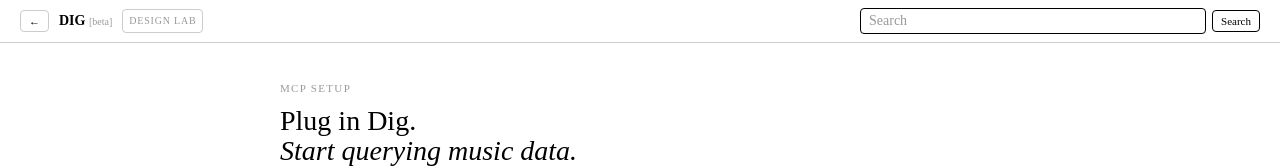
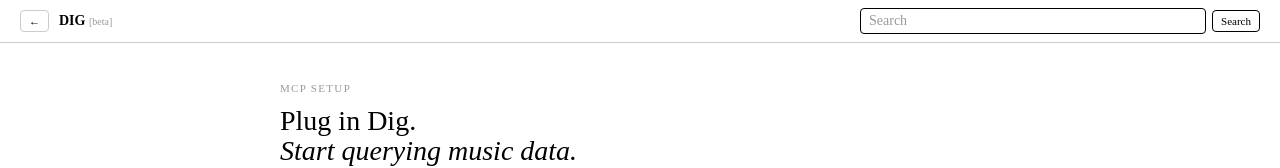
Before and after one commit to b1rdmania/dig, a Next.js app in the folder apps/web/: page /mcp in a window 1280 px wide. Shown: the top 168 px of the page. Built offline with nearby package versions, Linux system fonts and the light colour scheme.

Commit message:
web: remove design lab link from main nav

```diff
--- a/apps/web/src/components/Nav.module.css
+++ b/apps/web/src/components/Nav.module.css
@@ -43,22 +43,6 @@
 
 .logo:hover {
   text-decoration: none;
-}
-
-.labLink {
-  font-size: 10px;
-  letter-spacing: 0.08em;
-  text-transform: uppercase;
-  color: var(--fg-faint);
-  text-decoration: none;
-  border: 1px solid var(--line);
-  border-radius: var(--radius);
-  padding: 3px 6px;
-}
-
-.labLink:hover {
-  color: var(--fg);
-  border-color: var(--fg-faint);
 }
 
 .beta {
@@ -122,11 +106,6 @@
     gap: 6px;
   }
 
-  .labLink {
-    font-size: 9px;
-    padding: 2px 5px;
-  }
-
   .backBtn {
     padding: 3px 6px;
     font-size: 10px;
--- a/apps/web/src/components/Nav.tsx
+++ b/apps/web/src/components/Nav.tsx
@@ -36,9 +36,6 @@
         <Link href="/" className={styles.logo}>
           DIG <span className={styles.beta}>[beta]</span>
         </Link>
-        <Link href="/design-lab" className={styles.labLink}>
-          Design Lab
-        </Link>
       </div>
       {isSubpage ? (
         <form className={styles.searchForm} onSubmit={onSearchSubmit}>
```
